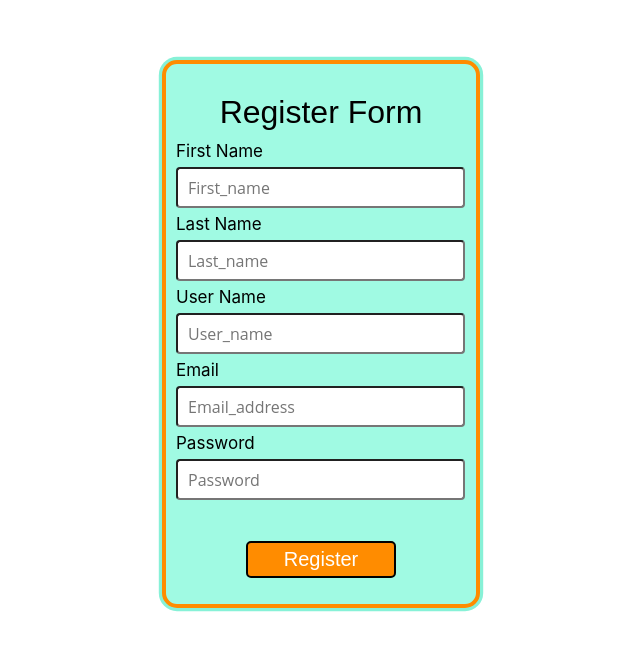
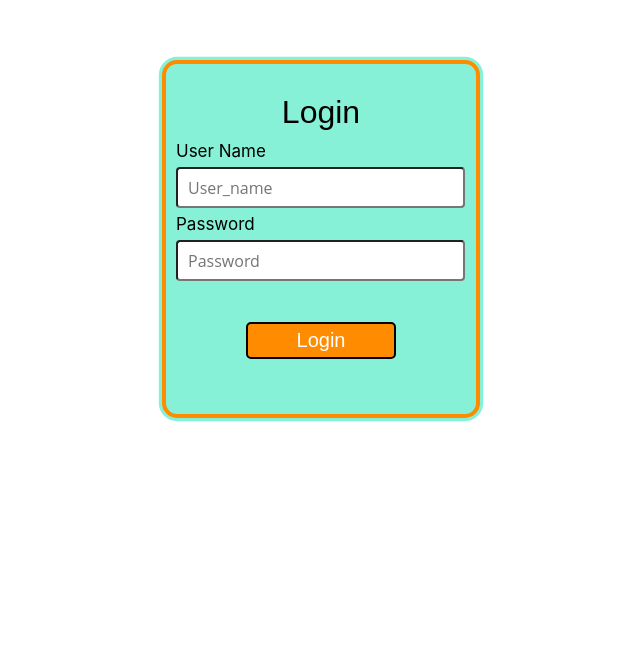
Before and after one commit to halima1998/todo-app-1, a React (Create React App) app: page /login in a window 1280 px wide. Shown: the top 650 px of the page, without its empty margins (319-959 px from the left). Built offline with nearby package versions, Linux system fonts and the light colour scheme.

Commit message:
firstproect

```diff
--- a/src/App.js
+++ b/src/App.js
@@ -2,32 +2,29 @@ import React from 'react';
 // import logo from './logo.svg';
 import './App.css';
 import "./components/style.css";
-import {BrowserRouter ,Link,Switch,Route, Redirect  } from 'react-router-dom';
+import { BrowserRouter as  Switch, Route, Router } from 'react-router-dom';
 // import  { register} from "./components/index";
 import Login from "./components/login";
 import Register from "./components/register"
 import LandingPage from "./components/landingPage"
-const Router = require ("react-router-dom")
-// const Link = require ("react-router-dom").Link;s
-// const gopage = () =>(
-//   <div><Link to="/login">Register</Link></div>
-// )
-// const Approuter = (
-//     <BrowserRouter>
-//       <div>
-//       <Switch>
-//         {/* <Route path="/" exact component={LandingPage} /> */}
-//         <Route   exact component={gopage}/>
-//         {/* <Route path="/login"  component={Login}/> */}
-//       </Switch>
-//       </div>
-//       </BrowserRouter>
-// )
+import history from "./utils/history";
+
+function Approuter() {
+  return (
+    <Router history={history} >
+      <Switch>
+        <Route path="/" exact component={LandingPage} />
+        <Route path="/register" component={Register} />
+        <Route path="/login"  component={Login} />
+      </Switch>
+      </Router>
+  )
+  }
 
 function App() {
   return (
     <div className="App">
-        <Register/>
+        <Approuter />
     </div>
   );
 }
--- a/src/components/login.js
+++ b/src/components/login.js
@@ -1,11 +1,10 @@
 import React from 'react';
-
-
 
 export class Login extends React.Component{
     constructor(props){
         super (props);
     }
+
     render(){
         return (
         <div className="base-container">
--- a/src/components/register.js
+++ b/src/components/register.js
@@ -1,15 +1,5 @@
 import React from 'react';
 import axios from "axios";
-// import {Link, Redirect} from "react-router-dom";
-// import loginImg from "../../login.svg";
-// export {Register} from './register';
-import {History, useHistory} from "react-router";
-import Login from "./login";
-import {BrowserRouter as Router,Link,Switch,Route, Redirect  } from 'react-router-dom';
-import router from '../../todo-app-master/router/route';
-import history from "./components/history"
-// import { Redirect } from 'react-router-dom';
-
 
 
 class Register extends React.Component {
@@ -22,49 +12,24 @@ class Register extends React.Component {
       email:'',
       password:''
     }
-//     state = { redirect: null };
-// render()
-//   if (this.state.redirect) {
-//     return( <Redirect to={this.state.redirect} />
-
-//     );
-//   }
 
   // Your Code goes here
 
-
-
-
   // this.handleSubmit = this.handleSubmit.bind(this);
   // this.handelChange = this.handelChange.bind(this);
-    function loginPage (){
-      const history = useHistory;
   }
 
-  }
-  handleSubmit() {
-      // event.preventDefault();
-      history.push("/login")
+  handleSubmit = () => {
 
-  //     <Link to = "/login">login</Link>
-      //  try {
-      //    await Auth.register(name,last_name,userName,email,password);
-      //    userHasAuthentication(true);
-      //    history.push("/login");
-      //  } catch (e){
-      //    alert(e.message);
-      //  }
+    const { history } = this.props;
 
-      console.log (this.state)
     axios.post("singUp", this.state)
     .then(res => {
       console.log(res)
-        console.log(res.data);
-        return <Link to={"/login"} ></Link>
+      history.push('/login')
     }).catch((err) => {
         console.log (err)
     })
-
     }
 
     handelChange = (event) => {
@@ -76,6 +41,7 @@ class Register extends React.Component {
 
     render(){
       // console.log (this.state)
+      console.log(this.props, "Pralhad")
         return (
         <div className="base-container">
             <div className="container1">
@@ -105,18 +71,6 @@ class Register extends React.Component {
                  </div>
             </div>
             <div className="footer">
-            {/* <Link to={'/Login'} className="nav-link">Login</Link>
-            <Router>
-              <Link to={'/Signup'} className="nav-link">Register From</Link>
-              <Switch>
-                 <Route  path='/login' component={Login} />
-                 <Route exact path='/register' component={Register} />
-
-              </Switch>
-
-            </Router>   */}
-
-
               <button type="button"className="btn" onClick={this.handleSubmit}>
                 Register
               </button>
--- /dev/null
+++ b/src/utils/history.js
@@ -0,0 +1,2 @@
+import { createBrowserHistory} from 'history'
+export default createBrowserHistory();
```
Also changed, not shown: src/components/history.js (deleted, +0 -7 lines). Lines whose indentation alone changed are shown as unchanged.
